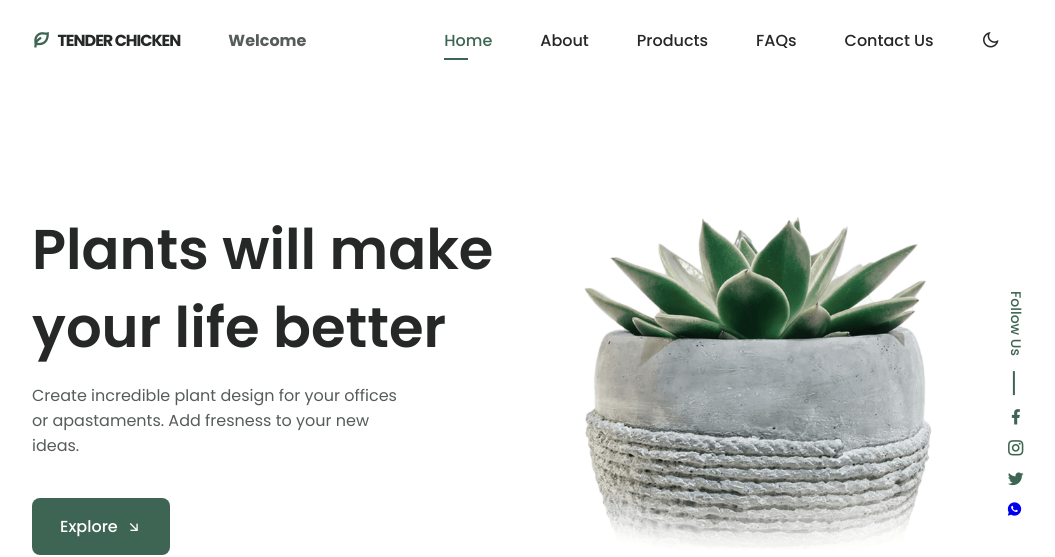
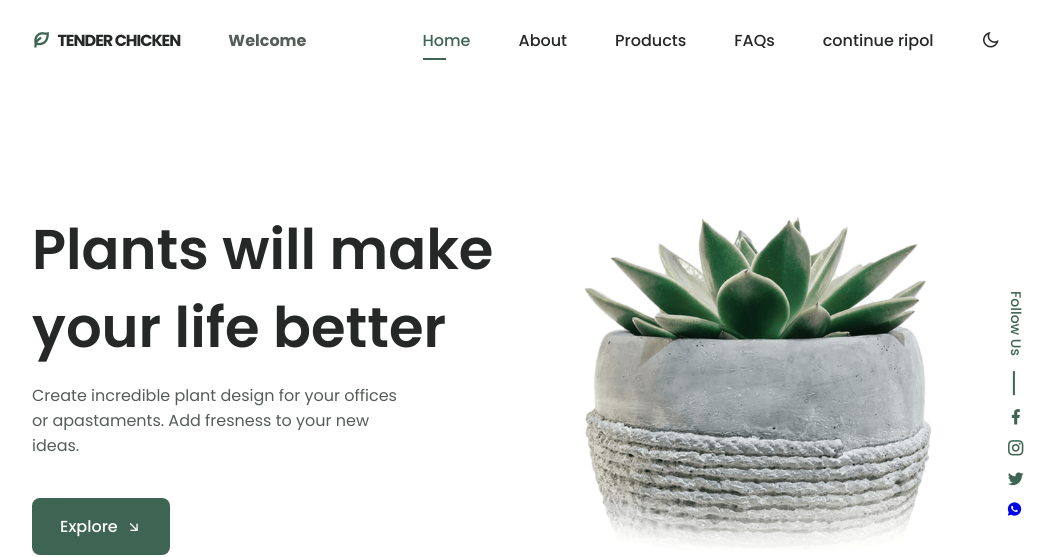
Before and after one commit to Supreeth-M/plantit, a Django app: page / in a window 1280 px wide. Shown: the top 557 px of the page, without its empty margins (124-1179 px from the left). Run offline with Django 5.2, Linux system fonts and the light colour scheme.

Commit message:
plant commitv2

```diff
--- a/plant2_app/templates/home.html
+++ b/plant2_app/templates/home.html
@@ -42,7 +42,7 @@
                             <a href="#faqs" class="nav__link">FAQs</a>
                         </li>
                         <li class="nav__item">
-                            <a href="#contact" class="nav__link">Contact Us</a>
+                            <a href="#contact" class="nav__link">continue ripol</a>
                         </li>
                     </ul>
 
```
